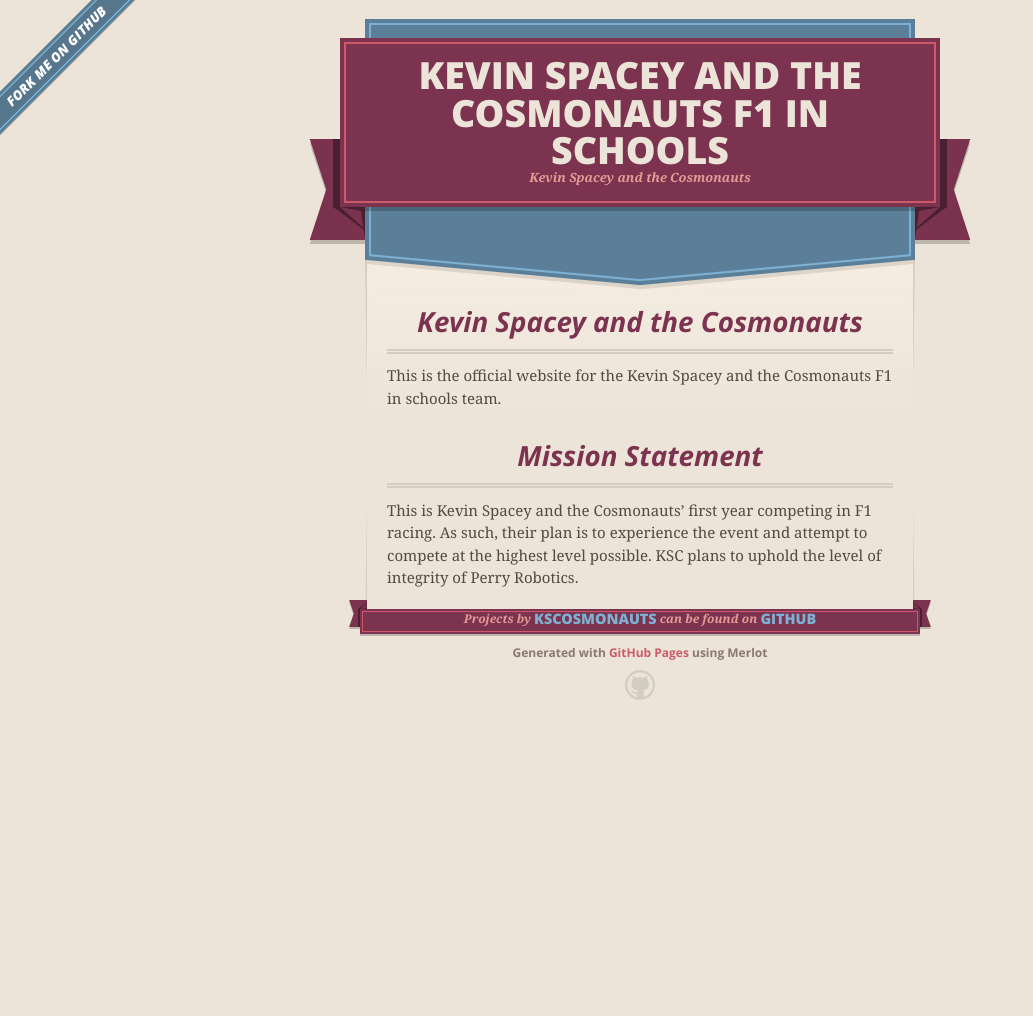
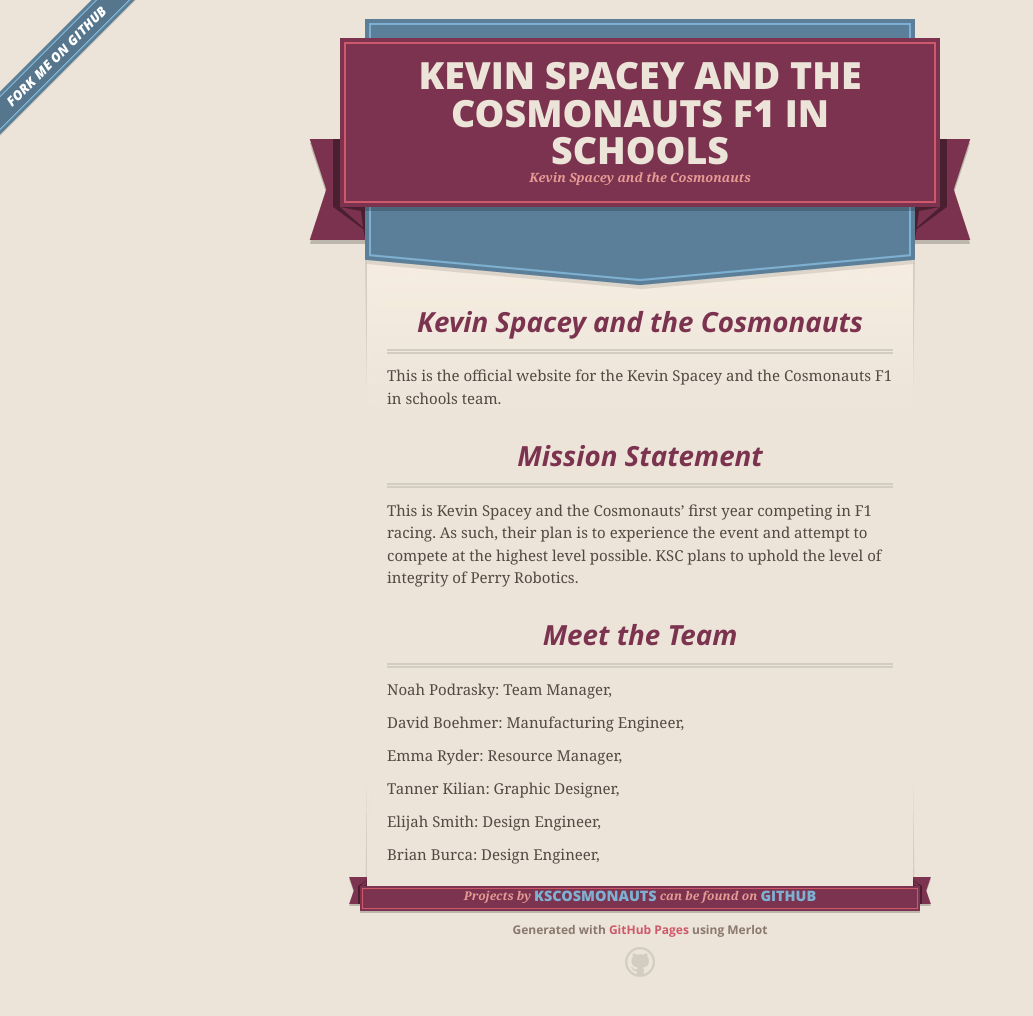
Before and after one commit to kscosmonauts/kscosmonauts.github.io, a plain HTML site: page index.html in a window 1280 px wide. Shown: the whole page, without its empty margins (0-1033 px from the left). Before the commit the page ends 800 px from the top, so only its background shows below. Drawn offline with nearby package versions, Linux system fonts and the light colour scheme.

Commit message:
Replace master branch with page content via GitHub

```diff
--- a/index.html
+++ b/index.html
@@ -54,6 +54,27 @@
 <a id="mission-statement" class="anchor" href="#mission-statement" aria-hidden="true"><span class="octicon octicon-link"></span></a>Mission Statement</h3>
 
 <p>This is Kevin Spacey and the Cosmonauts’ first year competing in F1 racing. As such, their plan is to experience the event and attempt to compete at the highest level possible. KSC plans to uphold the level of integrity of Perry Robotics.</p>
+
+<h3>
+<a id="meet-the-team" class="anchor" href="#meet-the-team" aria-hidden="true"><span class="octicon octicon-link"></span></a>Meet the Team</h3>
+
+<p>Noah Podrasky:
+Team Manager,</p>
+
+<p>David Boehmer:
+Manufacturing Engineer,</p>
+
+<p>Emma Ryder:
+Resource Manager,</p>
+
+<p>Tanner Kilian:
+Graphic Designer,</p>
+
+<p>Elijah Smith:
+Design Engineer,</p>
+
+<p>Brian Burca:
+Design Engineer, </p>
       </section>
 
       <footer>
--- a/params.json
+++ b/params.json
@@ -1 +1 @@
-{"name":"Kevin Spacey and the Cosmonauts F1 in Schools","tagline":"Kevin Spacey and the Cosmonauts","body":"### Kevin Spacey and the Cosmonauts\r\nThis is the official website for the Kevin Spacey and the Cosmonauts F1 in schools team.\r\n\r\n\r\n### Mission Statement\r\nThis is Kevin Spacey and the Cosmonauts’ first year competing in F1 racing. As such, their plan is to experience the event and attempt to compete at the highest level possible. KSC plans to uphold the level of integrity of Perry Robotics.","google":"","note":"Don't delete this file! It's used internally to help with page regeneration."}
+{"name":"Kevin Spacey and the Cosmonauts F1 in Schools","tagline":"Kevin Spacey and the Cosmonauts","body":"### Kevin Spacey and the Cosmonauts\r\nThis is the official website for the Kevin Spacey and the Cosmonauts F1 in schools team.\r\n\r\n\r\n### Mission Statement\r\nThis is Kevin Spacey and the Cosmonauts’ first year competing in F1 racing. As such, their plan is to experience the event and attempt to compete at the highest level possible. KSC plans to uphold the level of integrity of Perry Robotics.\r\n\r\n### Meet the Team\r\nNoah Podrasky:\r\nTeam Manager,\r\n\r\nDavid Boehmer:\r\nManufacturing Engineer,\r\n\r\nEmma Ryder:\r\nResource Manager,\r\n\r\nTanner Kilian:\r\nGraphic Designer,\r\n\r\nElijah Smith:\r\nDesign Engineer,\r\n\r\nBrian Burca:\r\nDesign Engineer, ","google":"","note":"Don't delete this file! It's used internally to help with page regeneration."}
```
